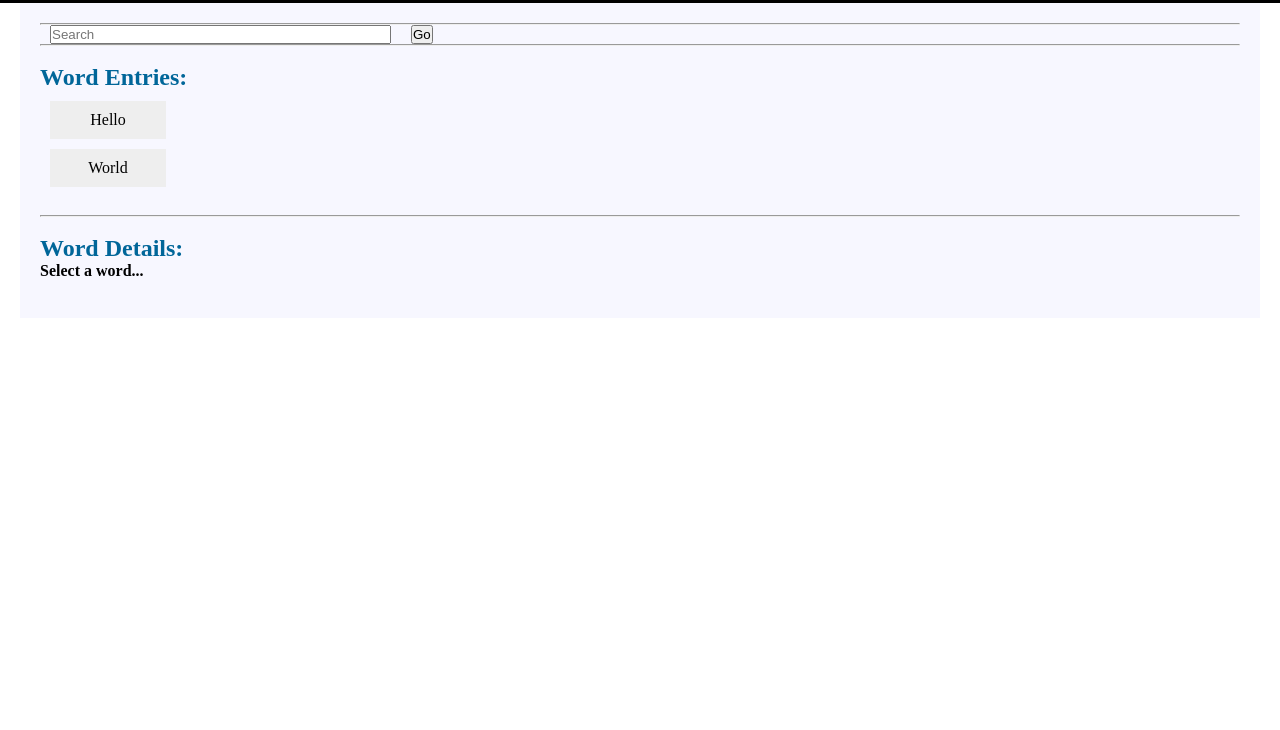
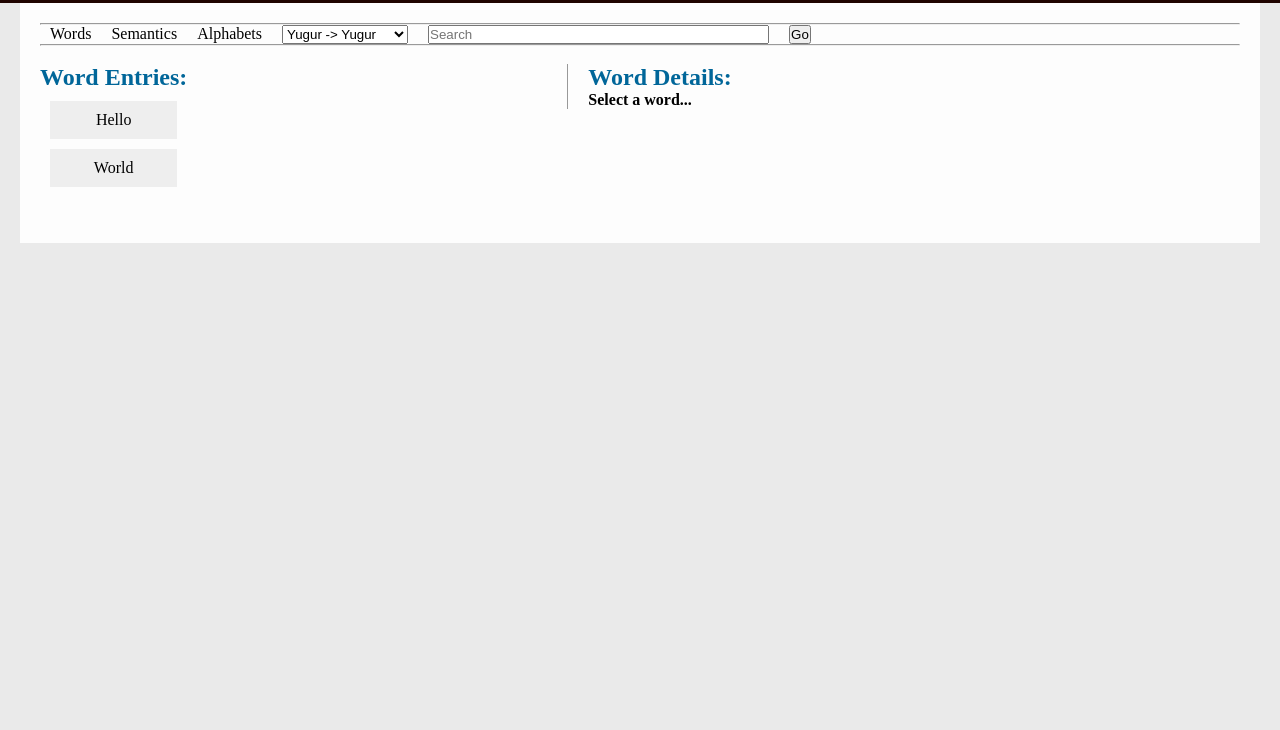
Before and after one commit to yugur/yugurWebApp, a React app: page / in a window 1280 px wide. Shown: the part 70-800 px from the top of the page. Built offline with nearby package versions, Linux system fonts and the light colour scheme.

Commit message:
Structured Word Entries and Word Details. Added non-functional search type selection and language selection.

```diff
--- a/dev/css/main.scss
+++ b/dev/css/main.scss
@@ -1,4 +1,8 @@
+$bckgrd: #eaeaea;
 $primary: #006699;
+$banner: #200400;
+
+$entry-hover: #ee4321;
 $bg-img: url('placeholder.png');
 
 /*Styling for general*/
@@ -12,7 +16,7 @@ html, body {
 }
 
 header {
-	background-color: black;
+	background-color: $banner;
 	color: white;
 	padding-left: 2%;
 	//float: left;
@@ -20,6 +24,7 @@ header {
 }
 
 body {
+	background: $bckgrd;
 	//background: $bg-img no-repeat;
 	//background: k;
 	background-size: auto;
@@ -40,7 +45,7 @@ li {
 	margin: 10px;
 	display: block;
 	padding: 10px;
-	max-width: 8%;
+	//max-width: 8%;
 	text-align: center;
 	//color: $primary;
 	//float: right;
@@ -53,12 +58,13 @@ li {
 }
 
 .mainView {
-	background-color: rgba(240,240,255,0.5);
-	height: 100%;
+	background-color: rgba(255,255,255,0.9);
+	//height: 100%;
 	padding: 20px;
 	//min-width: inherit;
 	margin-left: 20px;
 	margin-right: 20px;
+	min-height: 200px;
 }
 
 
@@ -67,10 +73,29 @@ li {
 	color: gray;
 }
 
+.selections {
+	float: left;
+	margin-right: 30%;
+	padding-right: 20px;
+	max-width: 400px;
+}
+
+.results {
+	float: left;
+	border-left: 1px solid #999999;
+	padding-left: 20px;
+}
+
 /*Styling for specifics*/
-.wordEntry li {
-	color: $primary;
+#entry:hover {
+	background: $entry-hover;
+	//text-align: right;
 }
+
+#entry:active, #entry:visited {
+	background: #000000;
+}
+
 
 #search li {
 	//float: left;
--- a/dev/js/components/App.js
+++ b/dev/js/components/App.js
@@ -25,14 +25,17 @@ const App = () => (
       	<hr/>
       	<br/>
 
+        <div className={'selections'}>
       	<h2 className={'heading'}>Word Entries:</h2>
       	<WordList className={'wordEntry'}></WordList>
-        <br/>
-      	<hr/>
-        <br/>
+        </div>
 
+
+        <div className={'results'}>
       	<h2>Word Details:</h2>
         <WordDetail></WordDetail>
+        </div>
+
         <br/>
 
       </section>
--- a/dev/js/containers/search-bar.js
+++ b/dev/js/containers/search-bar.js
@@ -9,10 +9,22 @@ class SearchBar extends Component {
     return (
       <div id="search">
 
+
       	<form enctypr="text/plain">
       		<ul>
+            <li>Words</li>
+            <li>Semantics</li>
+            <li>Alphabets</li>
+            <li>
+            <select name="languages">
+              <option value="yugur">Yugur -> Yugur</option>
+              <option value="english">English -> Yugur</option>
+              <option value="chienese">Chinese -> Yugur</option>
+            </select>
+
+            </li>
       			<li>
-      				<input type="text" name="search_word" placeholder="Search" size="40" maxlength="50">
+      				<input type="text" name="search_word" placeholder="Search" size="40" maxlength="200">
       			  </input>
       		  </li>
       		 <li><button type="button">Go</button></li>
--- a/dev/js/containers/word-list.js
+++ b/dev/js/containers/word-list.js
@@ -8,7 +8,7 @@ class WordList extends Component {
 	createListItems() {
 		return this.props.wordEntries.map((word) => {
 			return (
-				<li key={word.id} onClick={() => this.props.selectWordEntry(word)}>
+				<li id="entry" key={word.id} onClick={() => this.props.selectWordEntry(word)}>
 					{word.writtenForm}
 				</li>
 			);
```
Also changed, not shown: dev/js/containers/action-menu.js (added, +28 -0 lines).
